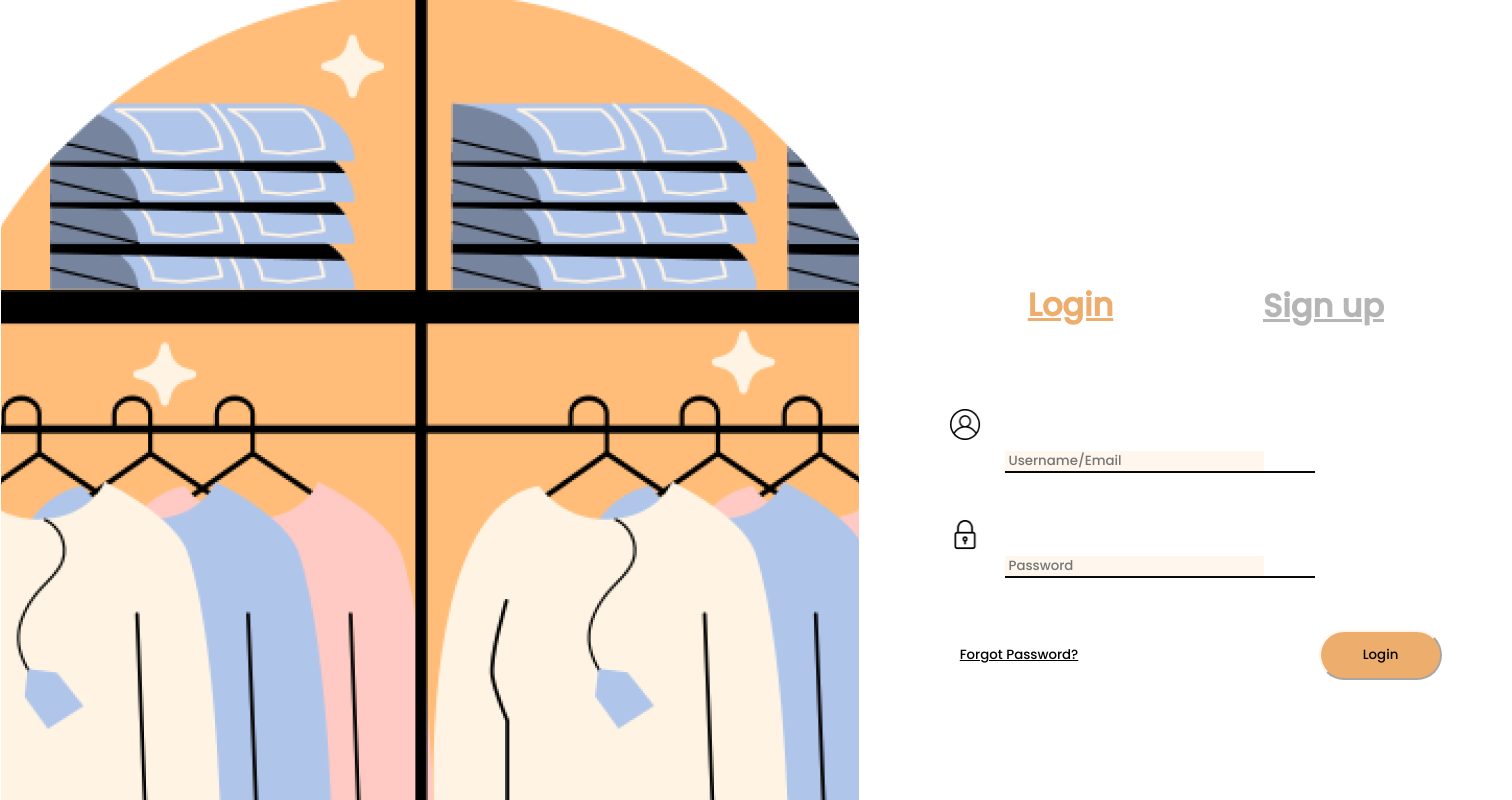
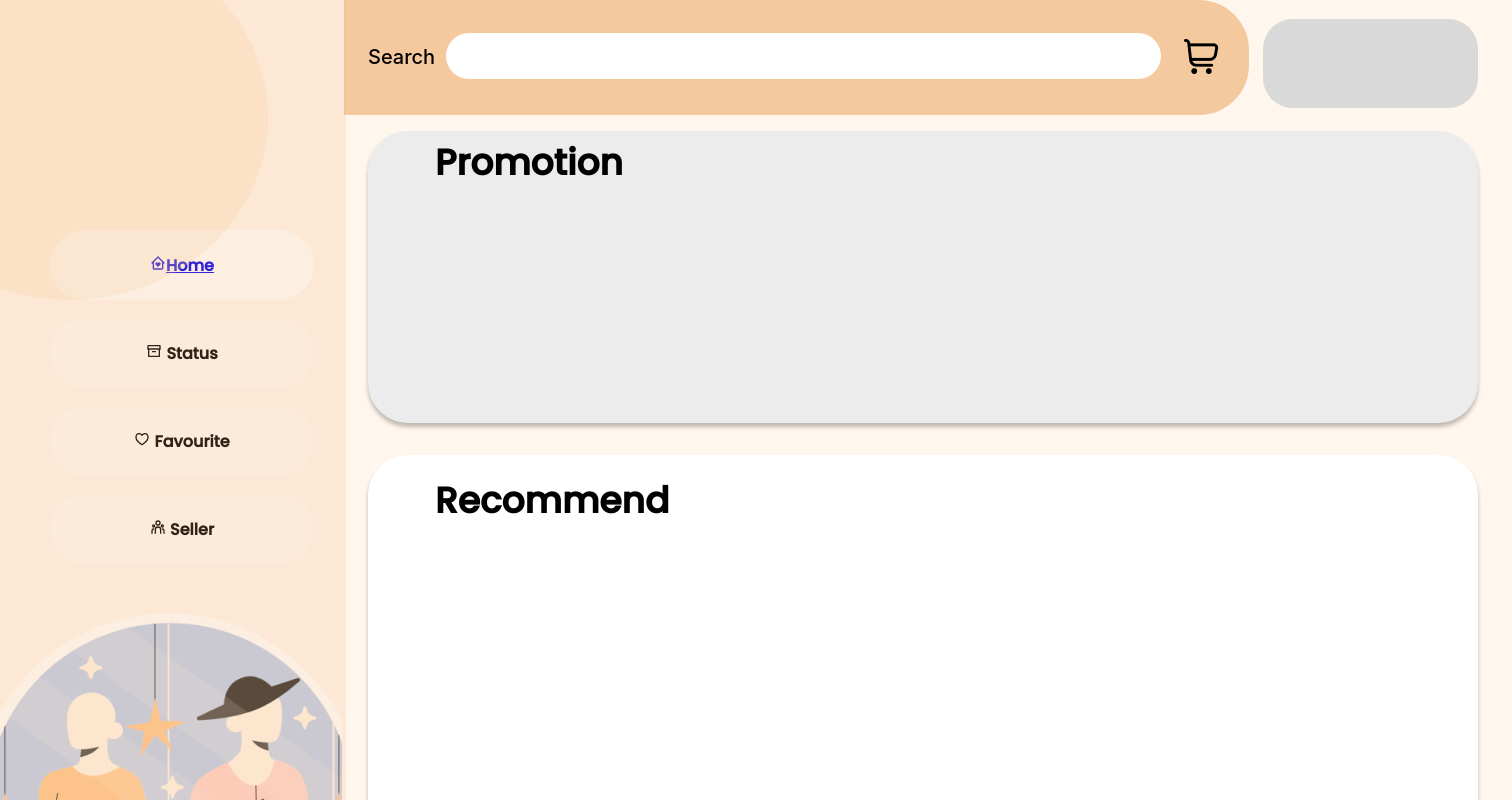
Before and after one commit to Shaunnaa/ShoppingWebApp, a React (Create React App) app in the folder Front-end/shoppingwebapp/: page / in a window 1280 px wide. Shown: the top 800 px of the page, 1512 px wide, since content can reach past the window. Built offline with nearby package versions, Linux system fonts and the light colour scheme.

Commit message:
change in path

```diff
--- a/Front-end/shoppingwebapp/src/App.js
+++ b/Front-end/shoppingwebapp/src/App.js
@@ -10,13 +10,13 @@ function App() {
     <Router>
       <div className="content">
         <Switch>
-          <Route exact path="/">
+          <Route exact path="/Login">
             <Login></Login>
           </Route>
-          <Route path="/Signin">
+          <Route path="/Signup">
             <Home/>
           </Route>
-          <Route  path="">
+          <Route  path="/">
             <All></All>
           </Route>
           <Route  path="/Shop">
```
